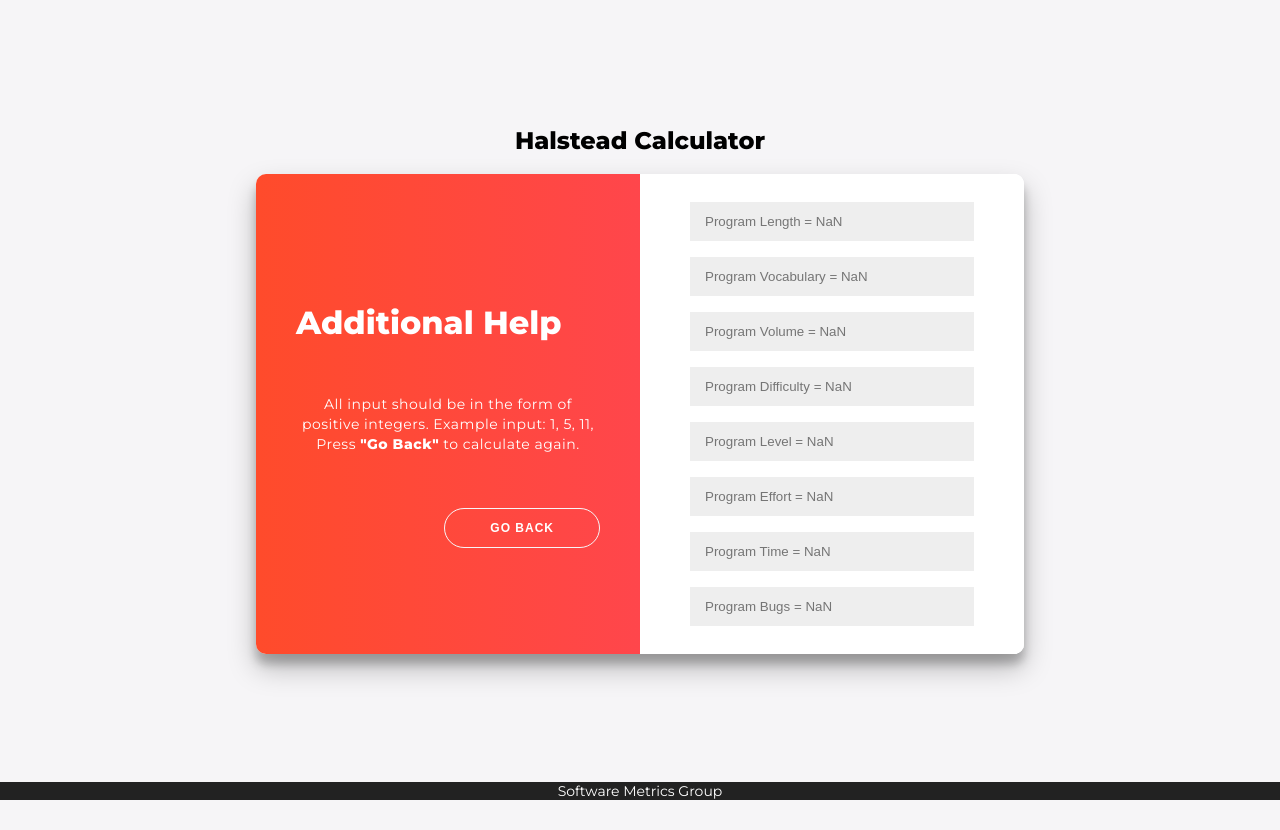
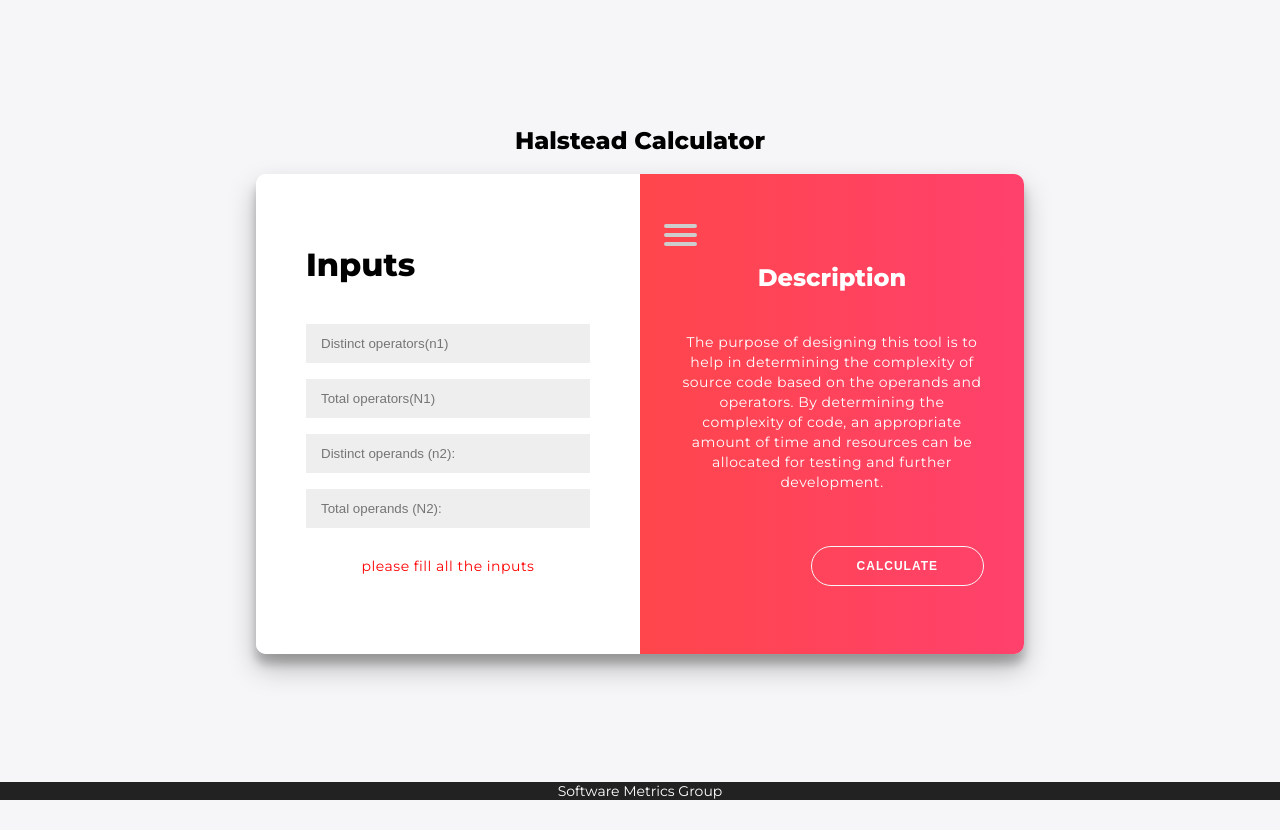
Before and after one commit to SolomonSitotaw23/halstead, a plain HTML site: page index.html in a window 1280 px wide. Both pictures are taken after a click on the button "CALCULATE". Drawn offline with Linux system fonts and the light colour scheme.

Commit message:
last not gp

```diff
--- a/index.html
+++ b/index.html
@@ -10,7 +10,7 @@
   <body>
     <h2>Halstead Calculator</h2>
     <div class="container" id="container">
-      <div class="form-container sign-up-container">
+      <div class="form-container results-container">
         <form action="#">
           <input
             type="number"
@@ -63,19 +63,41 @@
           />
         </form>
       </div>
-      <div class="form-container sign-in-container">
+      <div class="form-container input-container">
         <form action="#">
           <h1>Inputs</h1>
-          <input type="number" placeholder="Distinct operators(n1)" id="dn1" />
-          <input type="number" placeholder="Total operators(N1)" id="tn1" />
-          <input type="number" placeholder="Distinct operands (n2):" id="dn2" />
-          <input type="number" placeholder="Total operands (N2):" id="tn2" required="required"/>
+          <input type="number" placeholder="Distinct operators(n1)" id="dn1" min="0"/>
+          <input type="number" placeholder="Total operators(N1)" id="tn1" min="0"/>
+          <input type="number" placeholder="Distinct operands (n2):" id="dn2" min="0"/>
+          <input type="number" placeholder="Total operands (N2):" id="tn2" required="required" min="0"/>
+          <p class="error-msg" id="errorMsg">please fill all the inputs</p>
+
+
 
         </form>
       </div>
+
       <div class="overlay-container">
+        <nav role="navigation">
+          <div id="menuToggle">
+            <input type="checkbox" class="checkbx"/>
+            <span></span>
+            <span></span>
+            <span></span>
+            <ul id="menu">
+              <a href="#"><li>Solomon Sitotaw <b>1010804</b></li> </a>
+              <a href="#"><li>G/Medhin Demoz <b>1010764</b></li></a>
+              <a href="#"><li>Tsedenya Gebyaw <b>1010779</b></li></a>
+              <a href="#"><li>Natnael Mulu <b>1010893</b></li></a>
+
+            </ul>
+          </div>
+        </nav>
         <div class="overlay">
+
           <div class="overlay-panel overlay-left">
+
+
             <h1>Additional Help</h1>
             <p>
               All input should be in the form of positive integers. Example
@@ -93,6 +115,8 @@
               development.
             </p>
             <button class="ghost" id="calculate">Calculate</button>
+
+
           </div>
         </div>
       </div>
--- a/main.js
+++ b/main.js
@@ -1,6 +1,9 @@
 const calculate = document.getElementById("calculate");
 const goBack = document.getElementById("goBack");
 const container = document.getElementById("container");
+const errorMsg = document.getElementById("errorMsg");
+
+errorMsg.classList.add("disabled");
 
 let programLengthAns = document.getElementById("programLengthAns");
 let programVocabularyAns = document.getElementById("programVocabularyAns");
@@ -12,12 +15,6 @@ let programmingTimeAns = document.getElementById("programmingTimeAns");
 
 let programBugsAns = document.getElementById("programBugsAns");
 
-
-
-
-
-
-
 let programLength, programVocabulary;
 
 calculate.addEventListener("click", () => {
@@ -25,27 +22,40 @@ calculate.addEventListener("click", () => {
   let tOperator = document.getElementById("tn1").value; //N1 //!   ""    total     Operators
   let dOperands = document.getElementById("dn2").value; //n2 //!   ""    distinct  Operands
   let tOperands = document.getElementById("tn2").value; //N2 //!   ""    total     Operands
-//!______________________________________Getters_____________________________________
-  container.classList.add("right-panel-active");
-  programLength = parseInt(tOperator) + parseInt(tOperands);                      //!Length
-  programVocabulary = parseInt(dOperator) + parseInt(dOperands);                  //!Vocabulary
-  let programVolume = calculateVolume(programLength, programVocabulary);          //!Volume
-  let programDifficulty = calculateDifficulty(dOperator, tOperands, dOperands);   //!difficulty
-  let programLevel = calculateLevel(programDifficulty);                           //!Level
-  let programEffort = calculateEffort(programDifficulty,programVolume);           //!Effort
-  let programTime = calculateTime(programEffort);                                 //!Time
-  let programBugs = calculateBugs(programEffort);                                 //!Bugs
+  //!______________________________________Getters_____________________________________
+
+  programLength = parseInt(tOperator) + parseInt(tOperands); //!Length
+  programVocabulary = parseInt(dOperator) + parseInt(dOperands); //!Vocabulary
+  let programVolume = calculateVolume(programLength, programVocabulary); //!Volume
+  let programDifficulty = calculateDifficulty(dOperator, tOperands, dOperands); //!difficulty
+  let programLevel = calculateLevel(programDifficulty); //!Level
+  let programEffort = calculateEffort(programDifficulty, programVolume); //!Effort
+  let programTime = calculateTime(programEffort); //!Time
+  let programBugs = calculateBugs(programEffort); //!Bugs
   // ! ___________________________Outputs______________________________________________
-  programLengthAns.placeholder ="Program Length = " + programLength;                   //! length
-  programVocabularyAns.placeholder = "Program Vocabulary = " + programVocabulary;      //!Vocabulary
-  programVolumeAns.placeholder = "Program Volume = " + programVolume;                  //!Volume
-  programDifficultyAns.placeholder = "Program Difficulty = " + programDifficulty;      //!difficulty
-  programLevelAns.placeholder = "Program Level = " + programLevel;                     //!Level
-  programEffortAns.placeholder = "Program Effort = " + programEffort;                  //!Effort
-  programmingTimeAns.placeholder = "Program Time = " + programTime;                    //!Time
-  programBugsAns.placeholder = "Program Bugs = " + programBugs;                    //!Time
+  programLengthAns.placeholder = "Program Length = " + programLength; //! length
+  programVocabularyAns.placeholder =
+    "Program Vocabulary = " + programVocabulary; //!Vocabulary
+  programVolumeAns.placeholder = "Program Volume = " + programVolume; //!Volume
+  programDifficultyAns.placeholder =
+    "Program Difficulty = " + programDifficulty; //!difficulty
+  programLevelAns.placeholder = "Program Level = " + programLevel; //!Level
+  programEffortAns.placeholder = "Program Effort = " + programEffort; //!Effort
+  programmingTimeAns.placeholder = "Program Time = " + programTime; //!Time
+  programBugsAns.placeholder = "Program Bugs = " + programBugs; //!Time
+
+  if (
+    dOperator == "" ||
+    tOperator == "" ||
+    dOperands == "" ||
+    tOperands == ""
+  ) {
+    errorMsg.classList.remove("disabled");
+  } else {
+    container.classList.add("right-panel-active");
+    errorMsg.classList.add("disabled");
+  }
 });
-
 
 //! Volume calculator
 function calculateVolume(programLength, programVocabulary) {
@@ -73,17 +83,17 @@ function calculateDifficulty(n1, N2, n2) {
 function calculateLevel(difficulty) {
   difficulty = parseFloat(difficulty);
 
-  let programLevel = (1 / difficulty);
+  let programLevel = 1 / difficulty;
 
   return programLevel;
 }
 
 //! program Effort calculator
-function calculateEffort(difficulty,volume) {
+function calculateEffort(difficulty, volume) {
   difficulty = parseFloat(difficulty);
   volume = parseFloat(volume);
 
-  let programEffort = (difficulty * volume);
+  let programEffort = difficulty * volume;
 
   return programEffort;
 }
@@ -91,8 +101,7 @@ function calculateEffort(difficulty,volume) {
 function calculateTime(effort) {
   effort = parseFloat(effort);
 
-
-  let programTime = (effort/18);
+  let programTime = effort / 18;
 
   return programTime;
 }
@@ -100,10 +109,9 @@ function calculateTime(effort) {
 //! program Bugs calculator
 function calculateBugs(effort) {
   effort = parseFloat(effort);
-  effortsqu= effort*effort;
+  effortsqu = effort * effort;
 
-  let programBugs = (Math.cbrt(effortsqu));
-
+  let programBugs = Math.cbrt(effortsqu);
   return programBugs;
 }
 
--- a/style.css
+++ b/style.css
@@ -109,28 +109,35 @@ input {
   transition: all 0.6s ease-in-out;
 }
 
-.sign-in-container {
+.input-container {
   left: 0;
   width: 50%;
   z-index: 2;
 }
 
-.container.right-panel-active .sign-in-container {
+.container.right-panel-active .input-container {
   transform: translateX(100%);
 }
 
-.sign-up-container {
+.results-container {
   left: 0;
   width: 50%;
   opacity: 0;
   z-index: 1;
 }
 
-.container.right-panel-active .sign-up-container {
+.container.right-panel-active .results-container {
   transform: translateX(100%);
   opacity: 1;
   z-index: 5;
   animation: show 0.6s;
+}
+p.error-msg{
+  color: red;
+
+}
+.disabled{
+  display: none;
 }
 
 @keyframes show {
@@ -214,20 +221,8 @@ input {
   transform: translateX(20%);
 }
 
-.social-container {
-  margin: 20px 0;
-}
 
-.social-container a {
-  border: 1px solid #dddddd;
-  border-radius: 50%;
-  display: inline-flex;
-  justify-content: center;
-  align-items: center;
-  margin: 0 5px;
-  height: 40px;
-  width: 40px;
-}
+
 
 footer {
   background-color: #222;
@@ -253,3 +248,120 @@ footer a {
   color: #3c97bf;
   text-decoration: none;
 }
+
+
+
+
+
+ #menuToggle
+ {
+   display: block;
+   position: absolute;
+   margin-top: 50px;
+   z-index: 1;
+   -webkit-user-select: none;
+   user-select: none;
+
+ }
+
+ #menuToggle a
+ {
+   text-decoration: none;
+   color: #232323;
+
+   transition: color 0.3s ease;
+ }
+
+ #menuToggle a:hover
+ {
+   color: tomato;
+ }
+
+
+ #menuToggle input
+ {
+   display: block;
+   width: 40px;
+   height: 32px;
+   position: absolute;
+   top: -7px;
+   left: -5px;
+   cursor: pointer;
+   opacity: 0; /* hide this */
+   z-index: 2;
+
+   -webkit-touch-callout: none;
+ }
+
+ #menuToggle span
+ {
+  margin-left: 2em;
+   display: block;
+   margin-bottom: 5px;
+   width: 33px;
+   height: 4px;
+   background: #cdcdcd;
+   border-radius: 3px;
+   top: 50;
+   z-index: 1;
+   transform-origin: 4px 0px;
+   transition: transform 0.5s cubic-bezier(0.77,0.2,0.05,1.0),
+               background 0.5s cubic-bezier(0.77,0.2,0.05,1.0),
+               opacity 0.55s ease;
+ }
+ .checkbx{
+  margin-left: 2em;
+ }
+
+
+ #menuToggle span:first-child
+ {
+   transform-origin: 0% 0%;
+ }
+
+ #menuToggle span:nth-last-child(2)
+ {
+   transform-origin: 0% 100%;
+ }
+
+ #menuToggle input:checked ~ span
+ {
+   opacity: 1;
+   transform: rotate(45deg) translate(-2px, -1px);
+   background: #232323;
+ }
+ #menuToggle input:checked ~ span:nth-last-child(3)
+ {
+   opacity: 0;
+   transform: rotate(0deg) scale(0.2, 0.2);
+ }
+
+
+ #menuToggle input:checked ~ span:nth-last-child(2)
+ {
+   transform: rotate(-45deg) translate(0, -1px);
+ }
+
+ #menu
+ {
+   position: absolute;
+   width: 300px;
+   padding: 50px;
+   background: #ededed;
+   list-style-type: none;
+   -webkit-font-smoothing: antialiased;
+   transform-origin: 0% 0%;
+   transform: translate(-100%, 0);
+   transition: transform 0.5s cubic-bezier(0.77,0.2,0.05,1.0);
+ }
+
+ #menu li
+ {
+   padding: 10px 0;
+   font-size: 18px;
+
+ }
+ #menuToggle input:checked ~ ul
+ {
+   transform: none;
+ }
```
